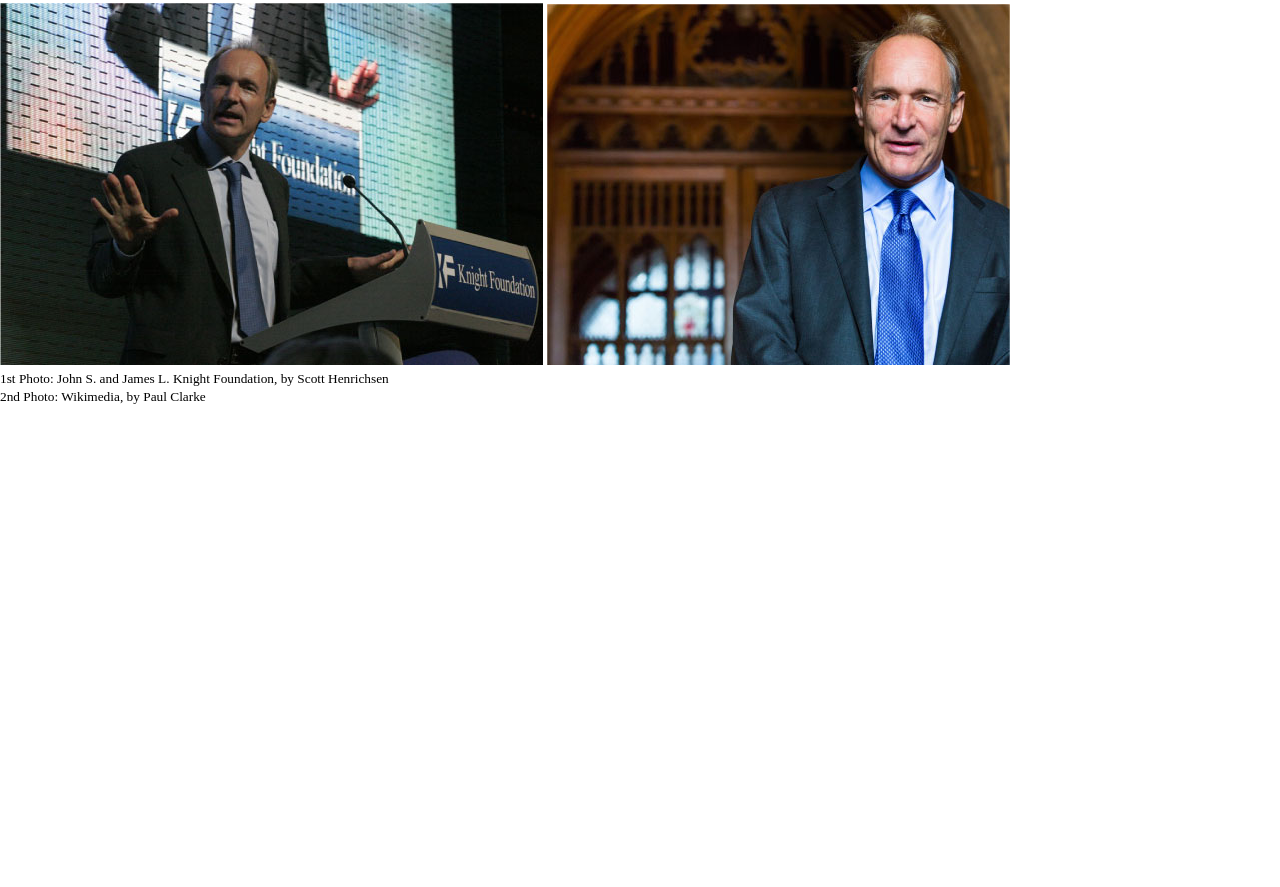
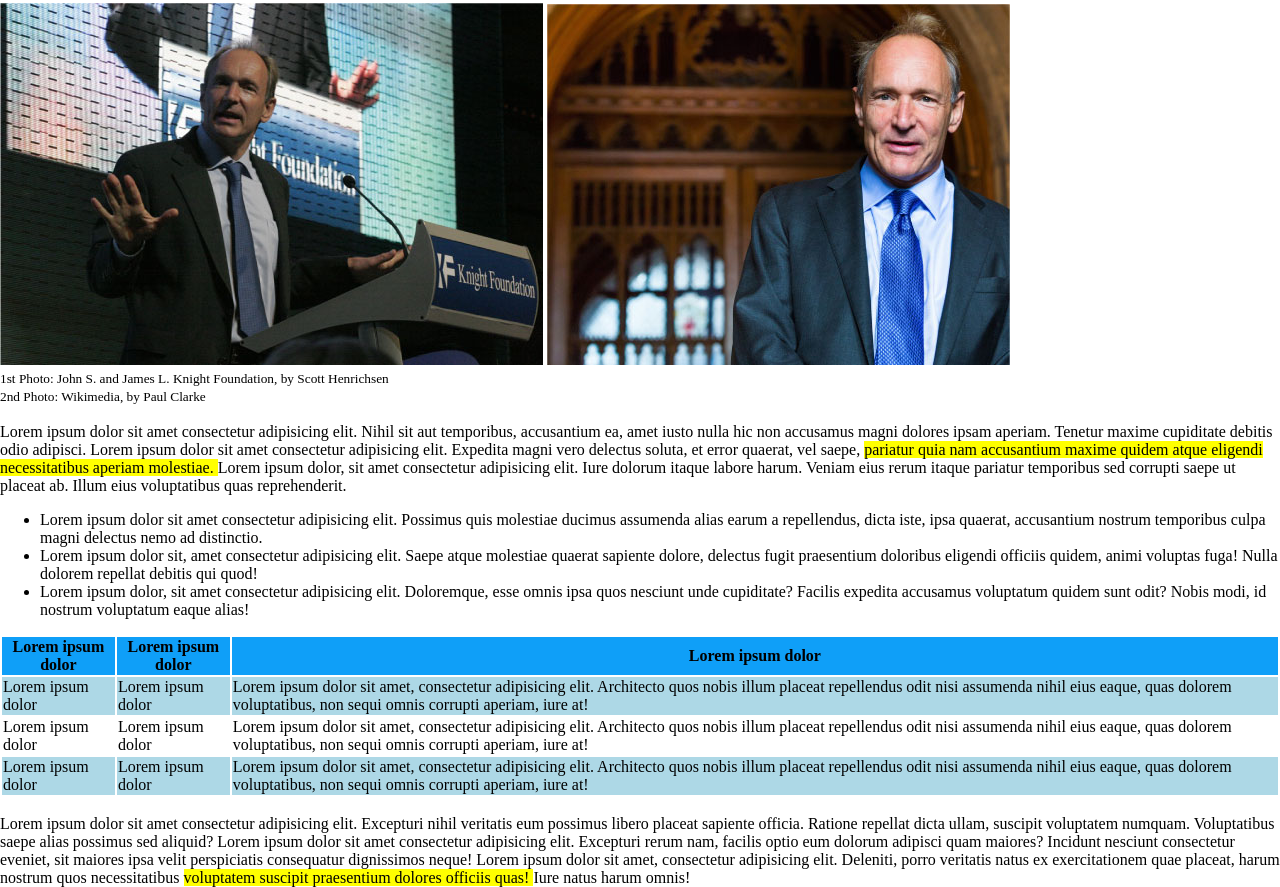
Before and after one commit to ClaudioAiello23/html-css-booleaner, a plain HTML site: page index.html in a window 1280 px wide. Shown: the part 361-1248 px from the top of the page. Before the commit the page ends 800 px from the top, so only its background shows below. Drawn offline with Linux system fonts and the light colour scheme.

Commit message:
Inserimento contenuto testo articolo

```diff
--- a/css/style1.css
+++ b/css/style1.css
@@ -5,7 +5,7 @@ body{
 header{
     background-color: rgb(15, 159, 248);
     height: 170px;
-    background-image: url(../img/pattern.png);
+    background-image: url(../img/pattern.png); /*immagine sfondo*/
 }
 
 main{
@@ -36,3 +36,15 @@ main{
 .mainphotos{
     margin-top: 10px;
 }
+
+.headtable{
+    background-color: rgb(15, 159, 248);
+}
+
+.body1table{
+    background-color: lightblue;
+}
+
+.body2table{
+    background-color: white;
+}
--- a/index.html
+++ b/index.html
@@ -25,13 +25,13 @@
         <!--Inizio articolo-->
         <article>
 
-           <!--Inizio introduzione articolo-->
+            <!--Inizio introduzione articolo-->
             <section>
                 <div class="article_title">Internet deve essere al servizio del "bene pubblico": il manifesto di Tim Berners-Lee</div>
                 <div class="firma">Scritto da <span id="booleaner"> The Booleaner</span></div>
                 <small>il 10/10/2020</small>
             </section>
-           <!--Fine introduzione articolo-->
+            <!--Fine introduzione articolo-->
 
             <!--Inizio foto introduttive-->
             <section class="mainphotos">
@@ -46,7 +46,82 @@
             </section>
             <!--Fine foto introduttive-->
 
+            <!--Inizio contenuto articolo-->
+            <section>
+                <br>
+                <span>
+                    Lorem ipsum dolor sit amet consectetur adipisicing elit. Nihil sit aut temporibus, accusantium ea, amet iusto nulla hic non accusamus magni dolores ipsam aperiam. Tenetur maxime cupiditate debitis odio adipisci.
+                    Lorem ipsum dolor sit amet consectetur adipisicing elit. Expedita magni vero delectus soluta, et error quaerat, vel saepe,
+                </span>
+                <mark>
+                    pariatur quia nam accusantium maxime quidem atque eligendi necessitatibus aperiam molestiae.
+                </mark>
+                <span>
+                    Lorem ipsum dolor, sit amet consectetur adipisicing elit. Iure dolorum itaque labore harum. Veniam eius rerum itaque pariatur temporibus sed corrupti saepe ut placeat ab. Illum eius voluptatibus quas reprehenderit.
+                </span>
+                <p>
+                    <ul>
+                        <li>Lorem ipsum dolor sit amet consectetur adipisicing elit. Possimus quis molestiae ducimus assumenda alias earum a repellendus, dicta iste, ipsa quaerat, accusantium nostrum temporibus culpa magni delectus nemo ad distinctio.</li>
+                        <li>Lorem ipsum dolor sit, amet consectetur adipisicing elit. Saepe atque molestiae quaerat sapiente dolore, delectus fugit praesentium doloribus eligendi officiis quidem, animi voluptas fuga! Nulla dolorem repellat debitis qui quod!</li>
+                        <li>Lorem ipsum dolor, sit amet consectetur adipisicing elit. Doloremque, esse omnis ipsa quos nesciunt unde cupiditate? Facilis expedita accusamus voluptatum quidem sunt odit? Nobis modi, id nostrum voluptatum eaque alias!</li>
+                    </ul>
+                </p>
 
+                <!--Inizio Tabella-->
+                <table>
+                    <!--Inizio intestazione tabella-->
+                    <thead class="headtable">
+                        <tr>
+                            <th>Lorem ipsum dolor</th>
+                            <th>Lorem ipsum dolor</th>
+                            <th>Lorem ipsum dolor</th>
+                        </tr>
+                    </thead>
+                    <!--Fine intestazione tabella-->
+
+                    <!--Inizio corpo tabella-->
+                    <tbody>
+                        <tr class="body1table">
+                            <td>Lorem ipsum dolor</td>
+                            <td>Lorem ipsum dolor</td>
+                            <td>Lorem ipsum dolor sit amet, consectetur adipisicing elit. Architecto quos nobis illum placeat repellendus odit nisi assumenda nihil eius eaque, quas dolorem voluptatibus, non sequi omnis corrupti aperiam, iure at!</td>
+                        </tr>
+
+                        <tr class="body2table">
+                            <td>Lorem ipsum dolor</td>
+                            <td>Lorem ipsum dolor</td>
+                            <td>Lorem ipsum dolor sit amet, consectetur adipisicing elit. Architecto quos nobis illum placeat repellendus odit nisi assumenda nihil eius eaque, quas dolorem voluptatibus, non sequi omnis corrupti aperiam, iure at!</td>
+                        </tr>
+
+                        <tr class="body1table">
+                            <td>Lorem ipsum dolor</td>
+                            <td>Lorem ipsum dolor</td>
+                            <td>Lorem ipsum dolor sit amet, consectetur adipisicing elit. Architecto quos nobis illum placeat repellendus odit nisi assumenda nihil eius eaque, quas dolorem voluptatibus, non sequi omnis corrupti aperiam, iure at!</td>
+                        </tr>
+                    </tbody>
+                    <!--Fine intestazione tabella-->
+
+                </table>
+                <!--Fine Tabella-->
+
+                <!--Inizio parte conclusiva-->
+                <br>
+                <span>
+                     Lorem ipsum dolor sit amet consectetur adipisicing elit. Excepturi nihil veritatis eum possimus libero placeat sapiente officia. Ratione repellat dicta ullam, suscipit voluptatem numquam. Voluptatibus saepe alias possimus sed aliquid?
+                     Lorem ipsum dolor sit amet consectetur adipisicing elit. Excepturi rerum nam, facilis optio eum dolorum adipisci quam maiores? Incidunt nesciunt consectetur eveniet, sit maiores ipsa velit perspiciatis consequatur dignissimos neque!
+                     Lorem ipsum dolor sit amet, consectetur adipisicing elit. Deleniti, porro veritatis natus ex exercitationem quae placeat, harum nostrum quos necessitatibus
+                </span>
+                <mark>
+                     voluptatem suscipit praesentium dolores officiis quas!
+                </mark>
+                <span>
+                Iure natus harum omnis!
+                </span>
+                <!--Fine parte conclusiva-->
+
+
+            </section>
+            <!--Fine contenuto articolo-->
 
         </article>
         <!--Fine articolo-->
```
